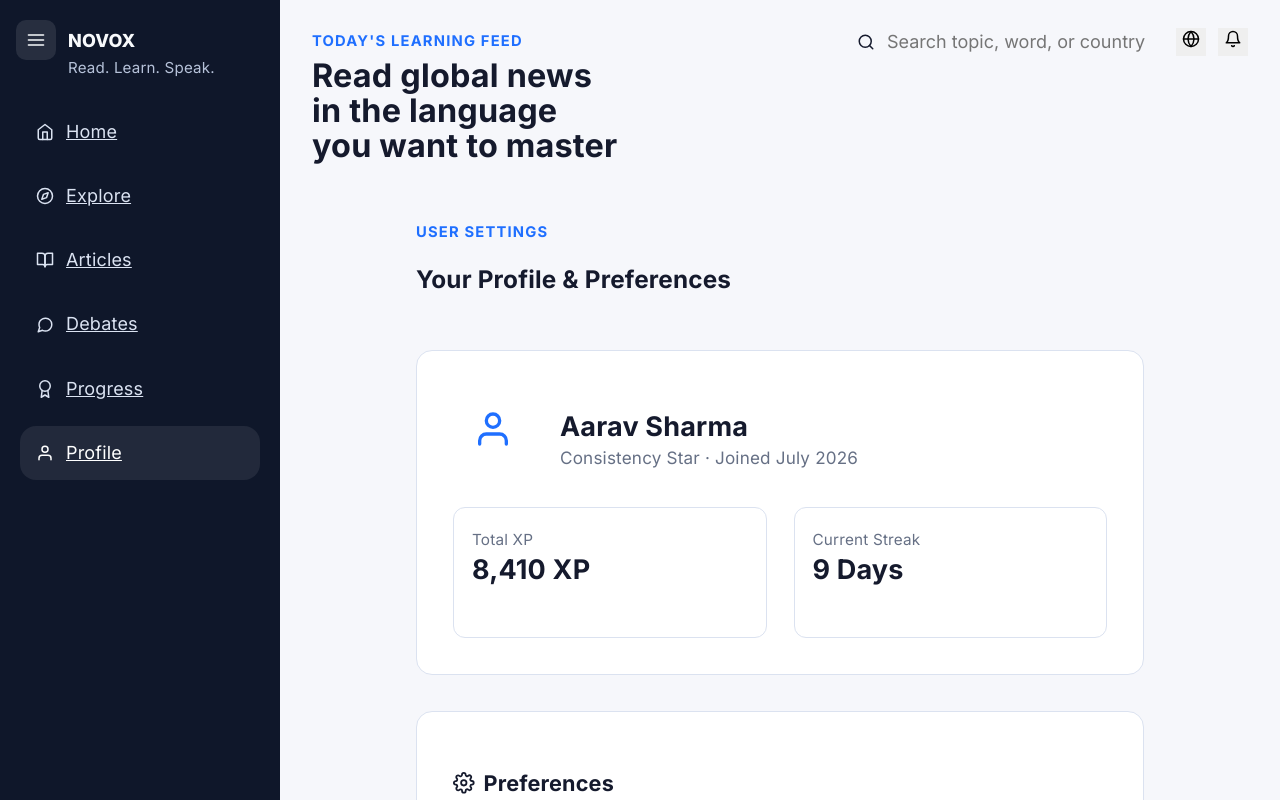
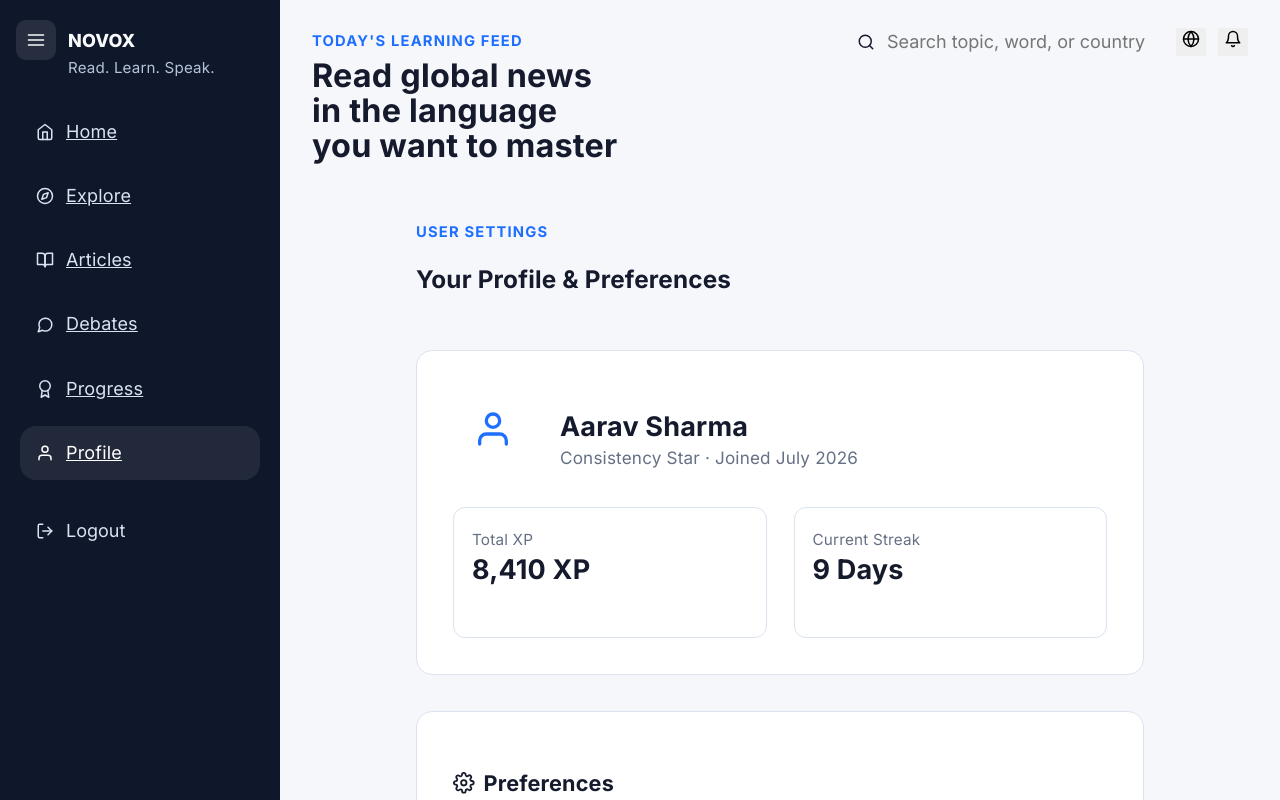
Before and after one commit to TOGHoney/NOVOX, a React (Vite) app in the folder usshorts/: page /profile in a window 1280 px wide. Shown: the top 800 px of the page. Built offline with nearby package versions, Linux system fonts and the light colour scheme; sample sign-in values are in the browser's storage.

Commit message:
Protected routing and logout button

```diff
--- a/usshorts/package.json
+++ b/usshorts/package.json
@@ -19,7 +19,7 @@
   },
   "devDependencies": {
     "@vitejs/plugin-react": "^4.3.1",
-    "concurrently": "^10.0.3",
+    "concurrently": "^10.0.4",
     "vite": "^5.4.2"
   }
 }
--- a/usshorts/src/App.jsx
+++ b/usshorts/src/App.jsx
@@ -1,9 +1,4 @@
 import { Routes, Route } from 'react-router-dom';
-import { useState, useEffect } from 'react';
-import { FiMenu } from 'react-icons/fi';
-
-import Header from './components/Header';
-import Sidebar from './components/Sidebar';
 
 import Login from './pages/login';
 import Signup from './pages/Signup';
@@ -13,60 +8,24 @@ import Articles from './pages/Articles';
 import Debates from './pages/Debates';
 import Progress from './pages/Progress';
 import Profile from './pages/Profile';
+import { ProtectedRoute } from './components/ProtectedRoutes';
+import AppLayout from './layouts/AppLayout';
 
 export default function App() {
-  const [user, setUser]=useState(null);
-  const [view, setView] = useState('login');
-  const [mobileOpen, setMobileOpen] = useState(false);
-  const [sidebarOpen, setSidebarOpen] = useState(true);
-
-  useEffect(()=>{
-    const savedUser=localStorage.getItem('user');
-    if(savedUser){
-      setUser(JSON.parse(savedUser));
-      setView('dashboard');
-    }
-  }, []);
-
-  if (view === 'login') {
-    return <Login setView={setView} />;
-  }
-
-  if (view === 'signup') {
-    return <Signup setView={setView} />;
-  }
-
   return (
-    <div className={`app-shell ${sidebarOpen ? '' : 'sidebar-collapsed'}`}>
-      <button
-        className={`sidebar-toggle-btn ${sidebarOpen ? 'sidebar-open' : 'sidebar-closed'}`}
-        onClick={() => setSidebarOpen((prev) => !prev)}
-        aria-label="Toggle navigation"
-      >
-        <FiMenu size={20} />
-      </button>
-
-      <Sidebar
-        mobileOpen={mobileOpen}
-        setMobileOpen={setMobileOpen}
-        sidebarOpen={sidebarOpen}
-        setSidebarOpen={setSidebarOpen}
-      />
-
-      <div className="app-main">
-        <Header setMobileOpen={setMobileOpen} />
-
-        <main className="content-area">
-          <Routes>
-            <Route path="/" element={<Home />} />
+    <Routes>
+      <Route path="/login" element={<Login />} />
+      <Route path="/signup" element={<Signup/>}/>
+      <Route element={<ProtectedRoute />}>
+        <Route element={<AppLayout />}>
+          <Route path="/" element={<Home />} />
             <Route path="/explore" element={<Explore />} />
             <Route path="/articles" element={<Articles />} />
             <Route path="/debates" element={<Debates />} />
             <Route path="/progress" element={<Progress />} />
             <Route path="/profile" element={<Profile />} />
-          </Routes>
-        </main>
-      </div>
-    </div>
+        </Route>
+      </Route>
+    </Routes>
   );
 }
--- /dev/null
+++ b/usshorts/src/components/ProtectedRoutes.jsx
@@ -0,0 +1,9 @@
+import {Navigate, Outlet} from "react-router-dom";
+export const ProtectedRoute=()=>{
+    const user=localStorage.getItem('user');
+    if(user){
+        return <Outlet />;
+    }else{
+        return <Navigate to="/login" replace />
+    }
+}
--- a/usshorts/src/components/Sidebar.jsx
+++ b/usshorts/src/components/Sidebar.jsx
@@ -1,5 +1,5 @@
-import { NavLink } from 'react-router-dom';
-import { FiAward, FiBookOpen, FiCompass, FiHome, FiMessageCircle, FiUser } from 'react-icons/fi';
+import { NavLink, useNavigate } from 'react-router-dom';
+import { FiAward, FiLogOut, FiBookOpen, FiCompass, FiHome, FiMessageCircle, FiUser } from 'react-icons/fi';
 import Logo from './Logo';
 
 const items = [
@@ -12,6 +12,11 @@ const items = [
 ];
 
 export default function Sidebar({ sidebarOpen, setSidebarOpen }) {
+  const navigate=useNavigate();
+  const logout=()=>{
+    localStorage.removeItem('user');
+    navigate('/login');
+  }
   return (
     <>
       <aside className={`sidebar ${sidebarOpen ? 'open' : ''}`}>
@@ -36,6 +41,12 @@ export default function Sidebar({ sidebarOpen, setSidebarOpen }) {
             </NavLink>
           ))}
         </nav>
+
+        <button className="nav-item" onClick={logout}>
+          <FiLogOut/>
+          <span>Logout</span>
+        </button>
+
         <div className="sidebar-card">
           <p>Language pair</p>
           <strong>Hindi → Japanese</strong>
--- /dev/null
+++ b/usshorts/src/layouts/AppLayout.jsx
@@ -0,0 +1,40 @@
+import { useState } from 'react';
+import { FiMenu } from 'react-icons/fi';
+import { Outlet } from 'react-router-dom';
+
+import Header from '../components/Header';
+import Sidebar from '../components/Sidebar';
+
+export default function AppLayout() {
+    const [mobileOpen, setMobileOpen] = useState(false);
+    const [sidebarOpen, setSidebarOpen] = useState(true);
+
+    return (
+        <div className={`app-shell ${sidebarOpen ? '' : 'sidebar-collapsed'}`}>
+            <button
+                className={`sidebar-toggle-btn ${
+                    sidebarOpen ? 'sidebar-open' : 'sidebar-closed'
+                }`}
+                onClick={() => setSidebarOpen((prev) => !prev)}
+                aria-label="Toggle navigation"
+            >
+                <FiMenu size={20} />
+            </button>
+
+            <Sidebar
+                mobileOpen={mobileOpen}
+                setMobileOpen={setMobileOpen}
+                sidebarOpen={sidebarOpen}
+                setSidebarOpen={setSidebarOpen}
+            />
+
+            <div className="app-main">
+                <Header setMobileOpen={setMobileOpen} />
+
+                <main className="content-area">
+                    <Outlet />
+                </main>
+            </div>
+        </div>
+    );
+}
--- a/usshorts/src/pages/login.jsx
+++ b/usshorts/src/pages/login.jsx
@@ -1,10 +1,12 @@
 import React, { useState } from 'react';
 import { login } from '../api/authService';
+import {useNavigate} from 'react-router-dom';
 
-const Login = ({ setView }) => {
+const Login = () => {
     const [formData, setFormData] = useState({ email: '', password: '' });
     const [error, setError] = useState('');
     const [loading, setLoading] = useState(false);
+    const navigate=useNavigate();
 
     const onChange = (e) => setFormData({ ...formData, [e.target.name]: e.target.value });
 
@@ -13,8 +15,8 @@ const Login = ({ setView }) => {
         setError('');
         setLoading(true);
         try {
-            const data=await login(formData);
-            setView('dashboard');
+            await login(formData);
+            navigate('/');
         } catch (err) {
             setError(err.response?.data?.message || 'Invalid email or password.');
         } finally {
@@ -29,7 +31,7 @@ const Login = ({ setView }) => {
                 <h2 className="auth-title">Welcome back</h2>
                 <p className="auth-subtitle">
                     Don't have an account?{' '}
-                    <a onClick={() => setView('signup')}>Create one</a>
+                    <a onClick={() => navigate('/signup')}>Create one</a>
                 </p>
 
                 <form className="auth-form" onSubmit={onSubmit}>
```
Also changed, not shown: 1 other file (tests, documents, lock files or other folders).
